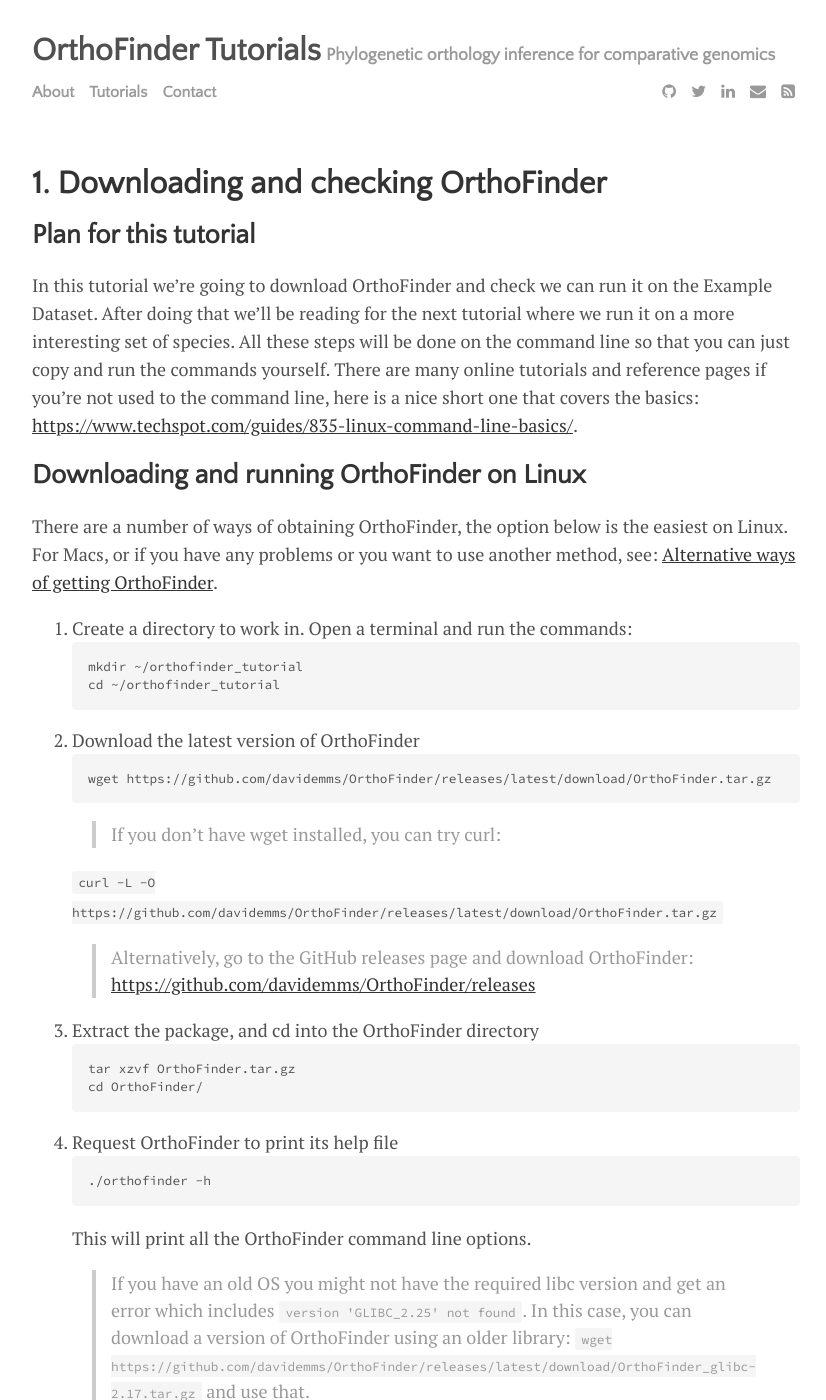
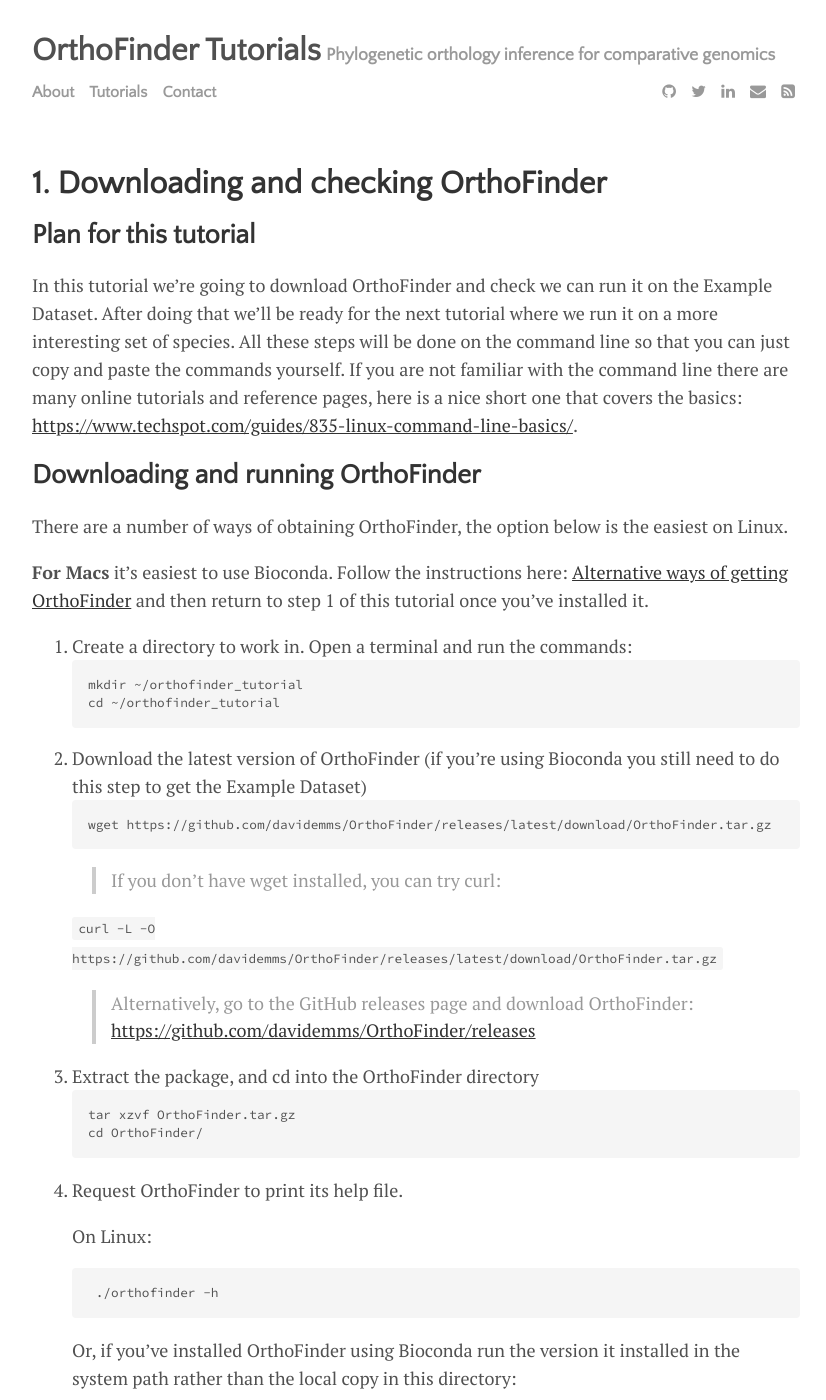
Before and after one commit to olgaemms/davidemms.github.io, a Jekyll site: the page built from _posts/2019-09-18-downloading-and-checking-orthofinder.md, in a window 1280 px wide and 1400 px high. Shown: the whole window, without its empty margins (224-1050 px from the left). Built offline with Jekyll 4.4.1, drawn with Linux system fonts in a browser that asks for light colours; some of the changed text lies outside the part shown.

````diff
--- a/_posts/2019-09-18-downloading-and-checking-orthofinder.md
+++ b/_posts/2019-09-18-downloading-and-checking-orthofinder.md
@@ -10,11 +10,12 @@ post_type: getting_started
 ---
 
 ## Plan for this tutorial
-In this tutorial we're going to download OrthoFinder and check we can run it on the Example Dataset. After doing that we'll be reading for the next tutorial where we run it on a more interesting set of species. All these steps will be done on the command line so that you can just copy and run the commands yourself. There are many online tutorials and reference pages if you're not used to the command line, here is a nice short one that covers the basics: <https://www.techspot.com/guides/835-linux-command-line-basics/>.
+In this tutorial we're going to download OrthoFinder and check we can run it on the Example Dataset. After doing that we'll be ready for the next tutorial where we run it on a more interesting set of species. All these steps will be done on the command line so that you can just copy and paste the commands yourself. If you are not familiar with the command line there are many online tutorials and reference pages, here is a nice short one that covers the basics: <https://www.techspot.com/guides/835-linux-command-line-basics/>.
 
-## Downloading and running OrthoFinder on Linux
-There are a number of ways of obtaining OrthoFinder, the option below is the easiest on Linux. For Macs, or if you have any problems or you want to use another method, see: [Alternative ways of getting OrthoFinder]({% post_url 2019-10-19-alternative-ways-of-getting-OrthoFinder %}).
+## Downloading and running OrthoFinder
+There are a number of ways of obtaining OrthoFinder, the option below is the easiest on Linux.
 
+**For Macs** it's easiest to use Bioconda. Follow the instructions here: [Alternative ways of getting OrthoFinder]({% post_url 2019-10-19-alternative-ways-of-getting-OrthoFinder %}) and then return to step 1 of this tutorial once you've installed it.
 
 1. Create a directory to work in. Open a terminal and run the commands:
 ```
@@ -22,7 +23,7 @@ mkdir ~/orthofinder_tutorial
 cd ~/orthofinder_tutorial
 ```
 
-2. Download the latest version of OrthoFinder
+2. Download the latest version of OrthoFinder (if you're using Bioconda you still need to do this step to get the Example Dataset)
 ```
 wget https://github.com/davidemms/OrthoFinder/releases/latest/download/OrthoFinder.tar.gz
 ```
@@ -39,17 +40,32 @@ tar xzvf OrthoFinder.tar.gz
 cd OrthoFinder/
 ```
 
-4. Request OrthoFinder to print its help file
-```
-./orthofinder -h
-```
-This will print all the OrthoFinder command line options.
-    >If you have an old OS you might not have the required libc version and get an error which includes `version 'GLIBC_2.25' not found`. In this case, you can download a version of OrthoFinder using an older library: `wget https://github.com/davidemms/OrthoFinder/releases/latest/download/OrthoFinder_glibc-2.17.tar.gz` and use that.
+4. Request OrthoFinder to print its help file.
+
+    On Linux:
+    ```
+    ./orthofinder -h
+    ```
+
+    Or, if you've installed OrthoFinder using Bioconda run the version it installed in the system path rather than the local copy in this directory:
+    ```
+    orthofinder -h
+    ```
+
+    This will print all the OrthoFinder command line options.
 
 5. Run OrthoFinder on the Example Dataset
-```
-./orthofinder -f ExampleData/
-```
+
+    Linux:
+    ```
+    ./orthofinder -f ExampleData/
+    ```
+
+    Or, using Bioconda:
+    ```
+    orthofinder -f ExampleData/
+    ```
+
 
 ## A quick look at the results
 
````
Also changed, not shown: _posts/2019-10-19-alternative-ways-of-getting-OrthoFinder.md (+46 -19 lines).
